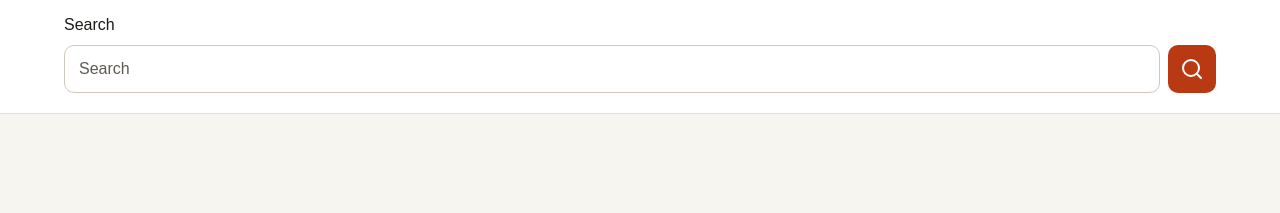
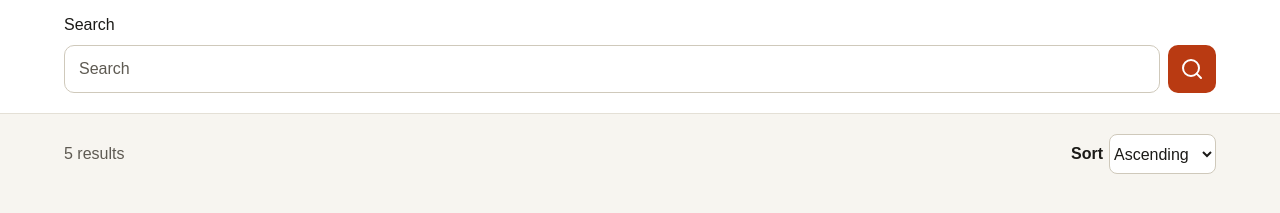
Before and after one commit to Karabo-Seipelo/MrD, a website: page client/index.html in a window 1280 px wide. Shown: the part 117-330 px from the top of the page. Drawn offline with nearby package versions, Linux system fonts and the light colour scheme.

Commit message:
feat: Add results section with sorting functionality and styles

```diff
--- a/client/index.html
+++ b/client/index.html
@@ -31,6 +31,19 @@
       </div>
     </header>
 
+    <main class="results">
+      <div class="results__toolbar">
+        <p class="results__summary">5 results</p>
+        <div class="sort">
+          <label class="sort__label" for="sort">Sort</label>
+          <select class="sort__select" id="sort">
+            <option value="asc">Ascending</option>
+            <option value="desc">Descending</option>
+          </select>
+        </div>
+      </div>
+    </main>
+
     <script>
       feather.replace();
     </script>
--- a/client/styles.css
+++ b/client/styles.css
@@ -22,6 +22,7 @@
 
   --container: 75rem;
   --gutter: 1rem;
+  --control-h-sm: 2.5rem;
   --control-h: 3rem;
 }
 
@@ -195,3 +196,53 @@ h1 {
   width: var(--control-h);
   padding: 0;
 }
+
+.results {
+  max-width: var(--container);
+  margin: 0 auto;
+  padding: 0.75rem var(--gutter) 2rem;
+}
+
+.results__toolbar {
+  display: flex;
+  align-items: center;
+  justify-content: space-between;
+  gap: 0.75rem;
+  margin-bottom: 0.75rem;
+}
+
+.results__summary {
+  min-width: 0;
+  display: flex;
+  flex-wrap: wrap;
+  align-items: center;
+  column-gap: 0.5rem;
+  font-size: var(--text-sm);
+  color: var(--color-muted);
+}
+
+.sort {
+  display: flex;
+  align-items: center;
+  gap: 0.375rem;
+  flex: none;
+}
+
+.sort__label {
+  font-size: var(--text-sm);
+  font-weight: var(--weight-semibold);
+}
+
+.sort__select {
+  height: var(--control-h-sm);
+  margin: 0;
+  padding: 0;
+  font-family: inherit;
+  font-weight: inherit;
+  font-size: var(--text-sm);
+  line-height: inherit;
+  color: var(--color-ink);
+  background: var(--color-surface);
+  border: 1px solid var(--color-border-input);
+  border-radius: var(--radius-sm);
+}
```
